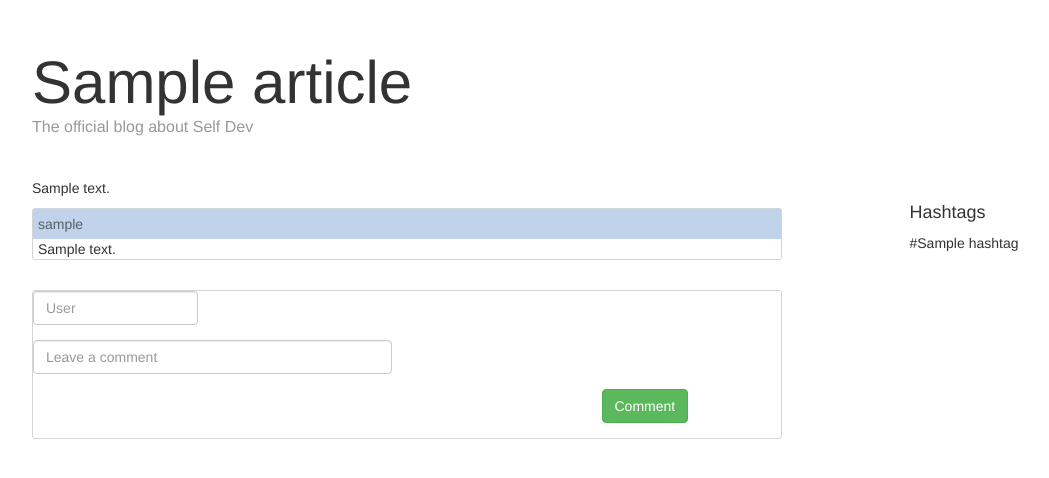
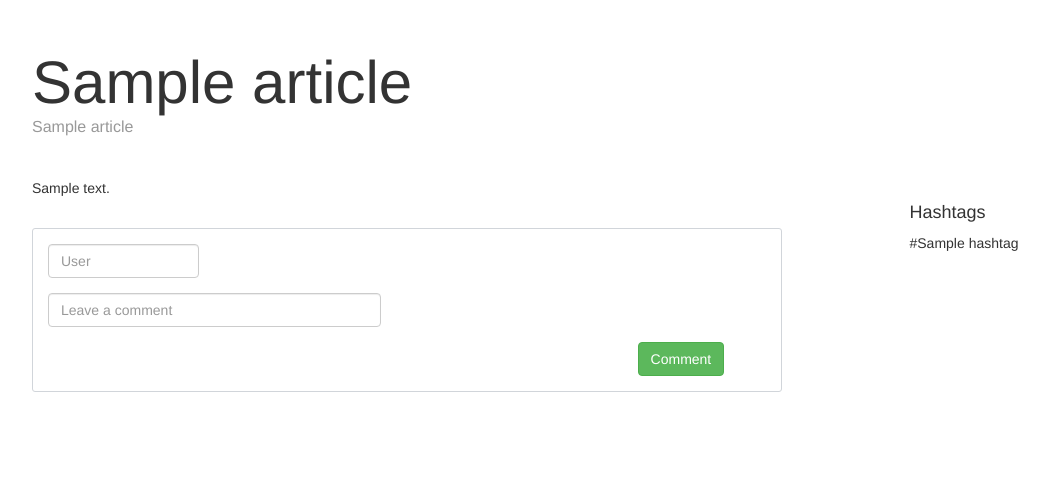
Before and after one commit to jangjichang/django-blog, a Django app: template templates/detail.html in a window 1280 px wide. Shown: the part 40-518 px from the top of the page, without its empty margins (38-1087 px from the left). Run offline with Django 3.2, Linux system fonts and the light colour scheme; the template is opened without the code that fills it: most values are stand-ins (such as "Sample title", 1, 10 or a date in 2020); some libraries are stand-ins or nearby versions.

Commit message:
fix static/css/base.css comment-input class

```diff
--- a/feed/models.py
+++ b/feed/models.py
@@ -16,6 +16,7 @@ class Article(models.Model):
     )
 
     title = models.CharField(max_length=200)
+    subtitle = models.CharField(max_length=200)
     content = models.TextField()
     category = models.CharField(
         max_length=2,
@@ -36,7 +37,7 @@ class Comment(models.Model):
         on_delete=models.CASCADE)
     username = models.CharField(max_length=50)
     content = models.CharField(max_length=200)
-
+    show = models.BooleanField(default=False)
     def __str__(self):
         return "\'{}\'s comment -> \"{}\"".format(self.article.title, self.content)
 
--- a/static/css/base.css
+++ b/static/css/base.css
@@ -94,10 +94,11 @@ https://docs.djangoproject.com/en/1.10/howto/static-files/
 .comment-input {
   border: 1px solid #d1d5da;
   border-radius: 3px;
+  padding-left: 15px;
+  padding-top: 15px;
+  padding-right: 5%;
 }
 
-.abbb {
-  padding-top: 15px;
-  margin-top: 15px;
-  border-top: 15px;
+.test {
+  display: block;
 }
--- a/templates/detail.html
+++ b/templates/detail.html
@@ -5,7 +5,7 @@
 <div class="container">
   <div class="blog-header">
     <h1 class="blog-title">{{ article.title }}</h1>
-    <p class="lead blog-description">The official blog about Self Dev</p>
+    <p class="lead blog-description">{{ article.subtitle }}</p>
   </div>
   <div class="row">
     <!-- col을 쓸 때는 <div class="row">로 덮어준다. -->
@@ -16,6 +16,7 @@
       </div>
       <div>
         {% for comment in article.article_comments.all %}
+          {% if comment.show == True %}
           <div class="comment-box">
             <div class="comment-username">
               {{ comment.username }}
@@ -24,6 +25,7 @@
               {{ comment.content }}
             </div>
           </div>
+          {% endif %}
         {% endfor%}
       </div>
       <div class="reply-form">
@@ -42,7 +44,7 @@
               </div>
             </div>
             <div class="form-group">
-              <div class="col-sm-offset-9">
+              <div class="col-sm-offset-10">
                 <button class="btn btn-success" type="submit">Comment</button>
               </div>
             </div>
```
Also changed, not shown: feed/migrations/0003_auto_20180718_1606.py (added), feed/migrations/0004_article_subtitle.py (added).
